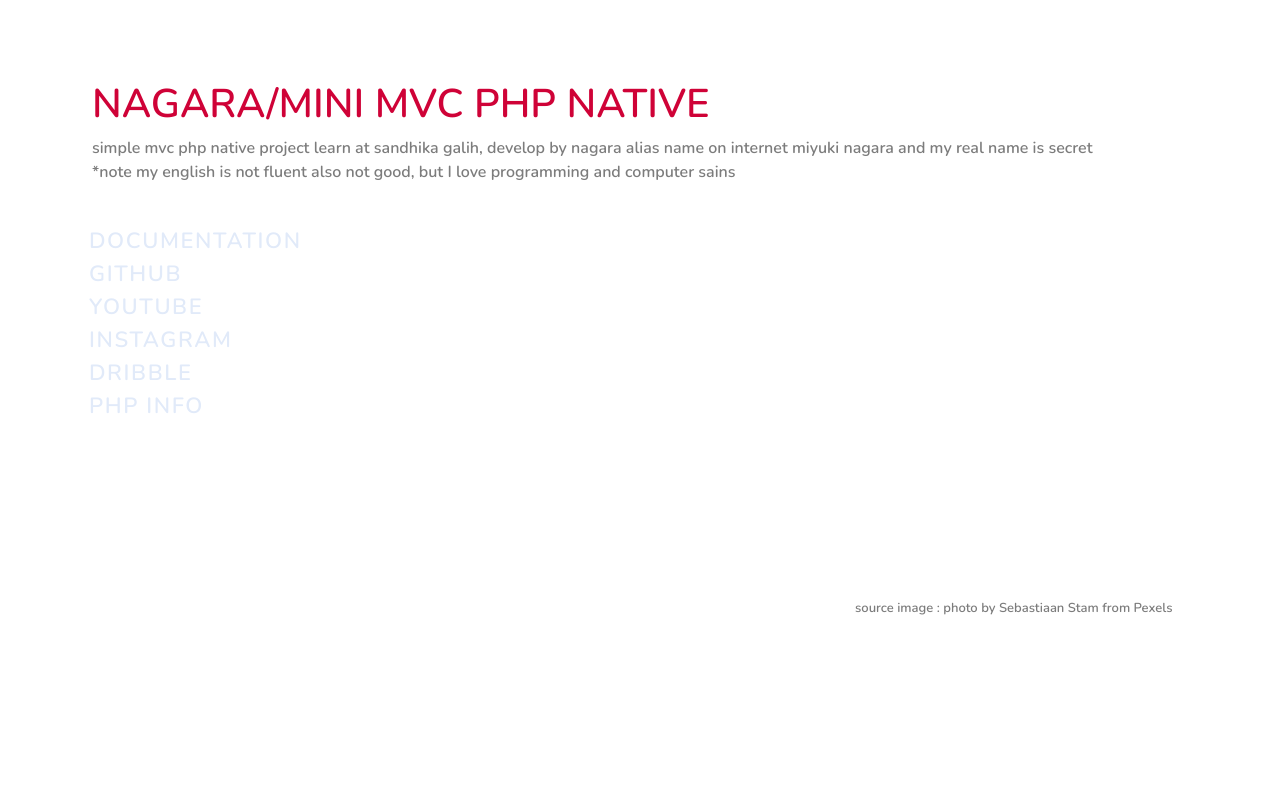
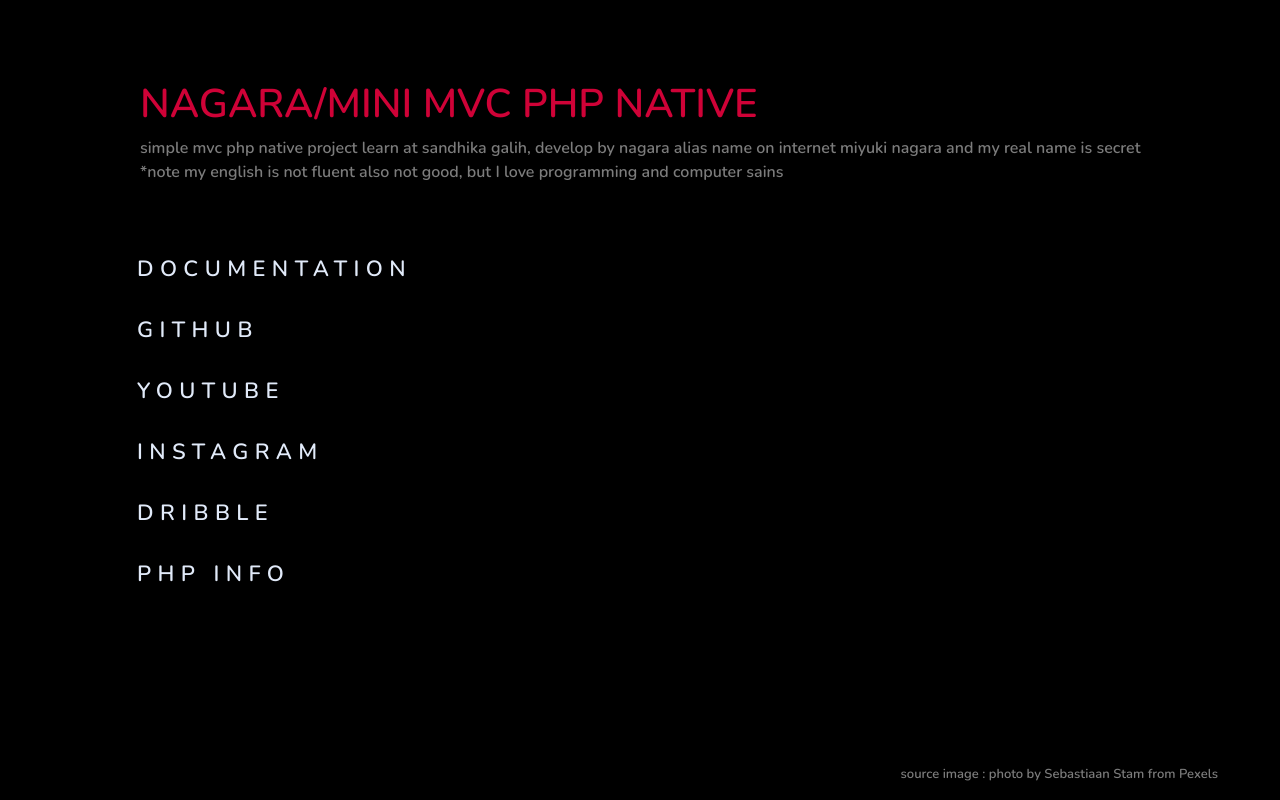
Before and after one commit to naagaraa/mini-mvc-php-native, a PHP site: the page made by apps/views/Welcome.php in a window 1280 px wide. Run offline with PHP 8.4, Linux system fonts and the light colour scheme; the template is opened without the code that fills it, so the values that code supplies are empty; some libraries are stand-ins or nearby versions.

Commit message:
update views

```diff
--- a/apps/views/Welcome.php
+++ b/apps/views/Welcome.php
@@ -31,11 +31,13 @@
 	}
 
 	.theme {
-		/* background-color: rgb(237, 237, 237); */
+		background-color: black;
 		background-image: url('<?= asset('image/background.png') ?>');
 		background-repeat: no-repeat;
 		background-size: cover;
 		/* background-position-y: -50px; */
+		width: 100%;
+		height: auto;
 		color: #cf0237;
 		font-size: medium;
 		font-family: 'Nunito', sans-serif;
@@ -93,11 +95,12 @@
 	}
 
 	.links>a {
+		display: inline-block;
+		padding-top: 3.5vh;
 		color: #e1eaf9;
 		font-weight: 600;
-		letter-spacing: .1rem;
+		letter-spacing: 0.4rem;
 		text-decoration: none;
-		padding-top: 20px;
 		text-transform: uppercase;
 	}
 
@@ -112,11 +115,11 @@
 	}
 
 	.mt-20{
-		margin-top: 5rem;
+		margin-top: 10vh;
 	}
 
 	.mr-20{
-		margin-left: 5rem !important;
+		margin-left: 10vw !important;
 	}
 
 	.m-b-md {
@@ -128,11 +131,12 @@
 	}
 
 	footer{
-		margin-top: 10rem;
-		display: relative !important;
+		display: flex !important;
+		justify-content: flex-end;
 		font-size: small;
 		color: #7c7c7c;
-		text-align: end;
+		marker: auto;
+		margin-right: 50px !important;
 	}
 	</style>
 </head>
@@ -159,16 +163,16 @@
 			<div class="col-3">
 				<ul type="none" class="links" >
 					<a href="https://naagaraa.github.io/documentation-mini-mvc-php-project/" target="_blank" ><li>DOCUMENTATION</li></a>
-					<a href="https://github.com/naagaraa/mini-mvc-phpnative" target="_blank"><li>GITHUB</li></a>
+					<a href="https://github.com/naagaraa/mini-mvc-phpnative" target="_blank"><li>GITHUB</li></a><br>
 					<a href="https://www.youtube.com/channel/UCYsZhw6Mlk23Q-nUPP9t1YA" target="_blank"><li>YOUTUBE</li></a>
 					<a href="https://www.instagram.com/naagaraa/" target="_blank"><li>INSTAGRAM</li></a>
-					<a href="https://dribbble.com/naagaraa/" target="_blank"><li>DRIBBLE</li></a>
+					<a href="https://dribbble.com/naagaraa/" target="_blank"><li>DRIBBLE</li></a><br>
 					<a href="<?= url('info') ?>" target="_blank"><li>PHP INFO</li></a>
 				</ul>
 			</div>
 		</div>
-		<div class="row">
-			<div class="col">
+		<div class="row me-5">
+			<div class="col d-flex fixed-bottom justify-content-end ">
 				<footer>
 					<p>source image : photo by Sebastiaan Stam from Pexels</p>
 				</footer>
```
